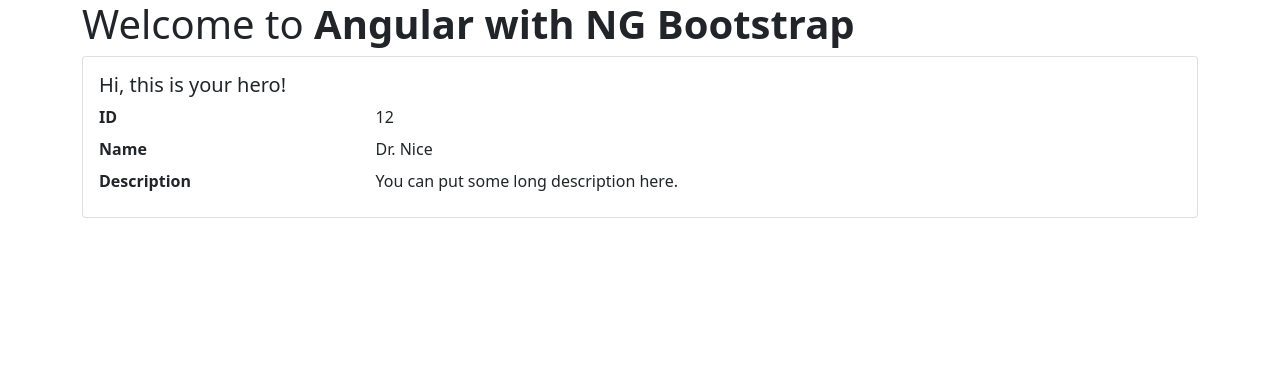
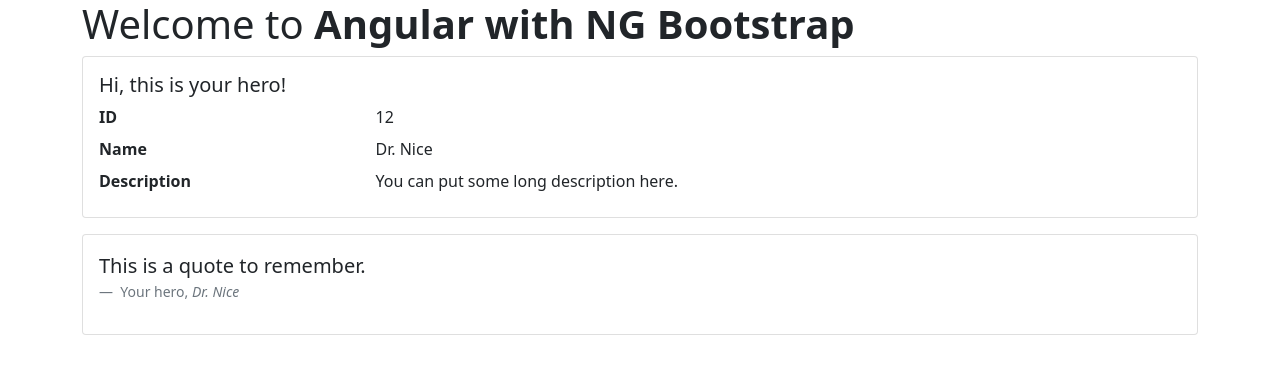
Before and after one commit to aryaindratanaya/Angular-with-NG-Bootstrap, an Angular app: page /hero/12 in a window 1280 px wide. Shown: the top 374 px of the page. Built offline with nearby package versions, Linux system fonts and the light colour scheme.

Commit message:
Create and implement `HeroQuote` component

```diff
--- a/src/app/hero-detail/hero-detail.component.html
+++ b/src/app/hero-detail/hero-detail.component.html
@@ -14,6 +14,12 @@
   </div>
 </div>
 
+<app-hero-quote
+  *ngIf="hero"
+  quote="This is a quote to remember."
+  name="{{ hero.name }}"
+></app-hero-quote>
+
 <div *ngIf="!hero?.id" class="card text-center">
   <div class="card-header">Are you lost?</div>
   <div class="card-body">
--- /dev/null
+++ b/src/app/hero-quote/hero-quote.component.html
@@ -0,0 +1,12 @@
+<div class="card mt-3">
+  <div class="card-body">
+    <figure>
+      <blockquote class="blockquote">
+        <p>{{ quote }}</p>
+      </blockquote>
+      <figcaption class="blockquote-footer">
+        Your hero, <cite title="{{ name }}">{{ name }}</cite>
+      </figcaption>
+    </figure>
+  </div>
+</div>
--- /dev/null
+++ b/src/app/hero-quote/hero-quote.component.ts
@@ -0,0 +1,15 @@
+import { Component, Input, OnInit } from '@angular/core';
+
+@Component({
+  selector: 'app-hero-quote',
+  templateUrl: './hero-quote.component.html',
+  styleUrls: ['./hero-quote.component.scss'],
+})
+export class HeroQuoteComponent implements OnInit {
+  @Input() quote!: string;
+  @Input() name!: string;
+
+  constructor() {}
+
+  ngOnInit(): void {}
+}
```
Also changed, not shown: src/app/app.module.ts (+7 -1 lines), src/app/hero-quote/hero-quote.component.scss (added).
